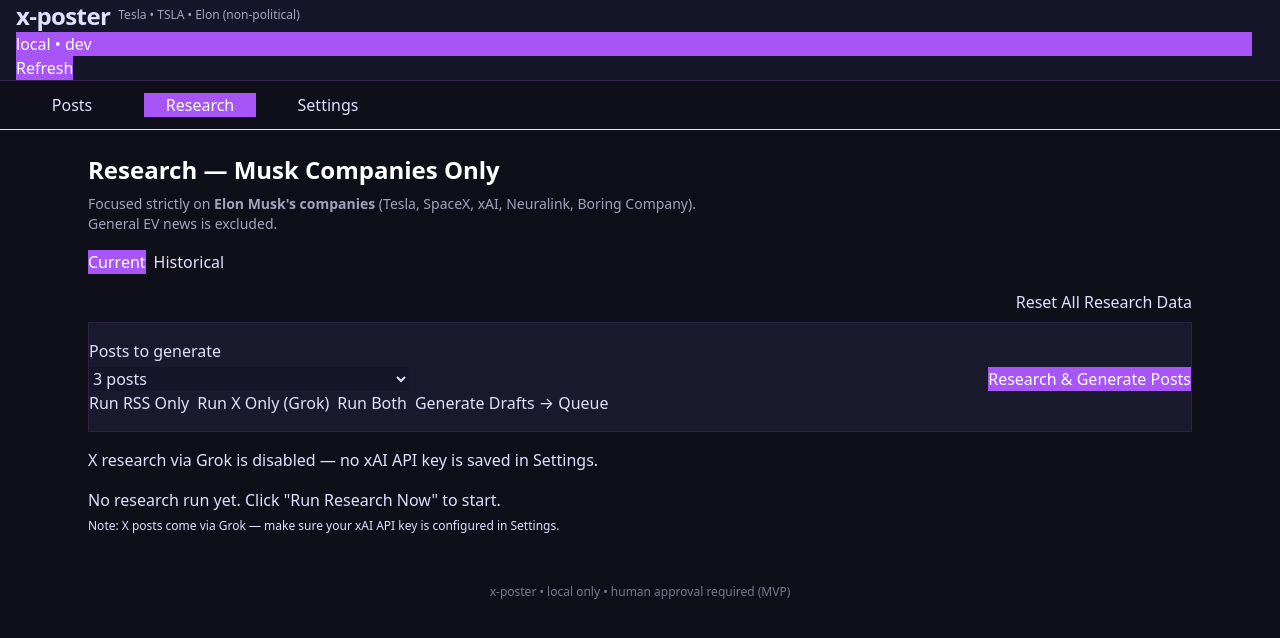
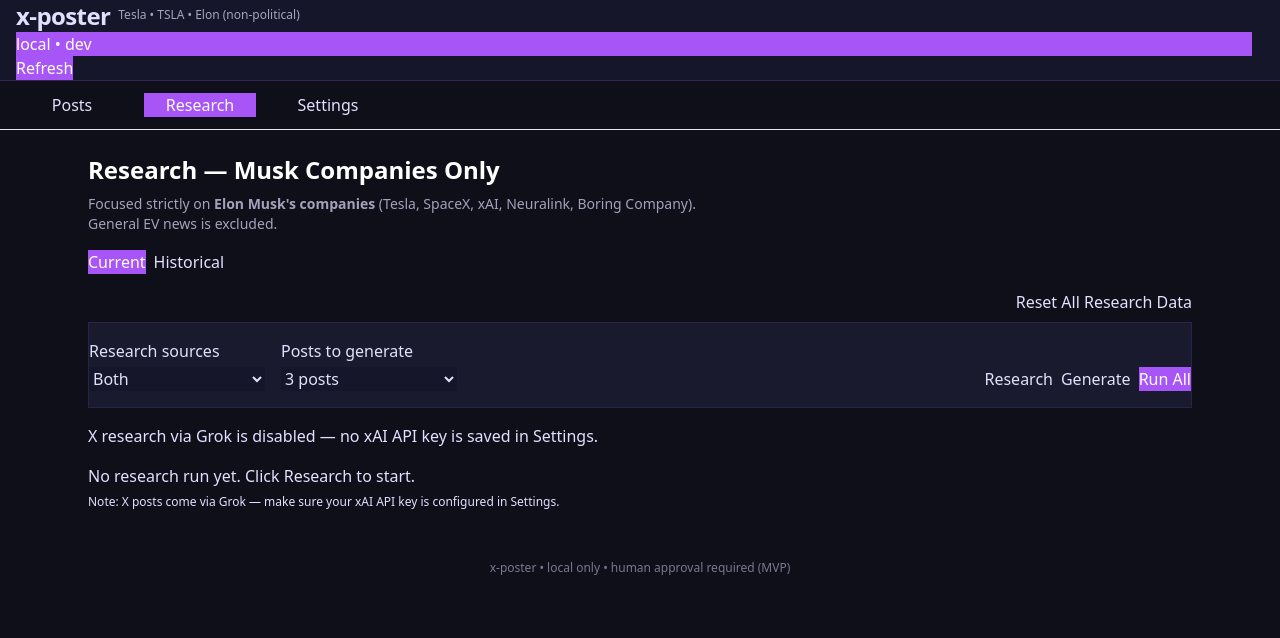
Before and after one commit to CookBrad/x-poster, a React (Vite) app: page / in a window 1280 px wide. Both pictures are taken after a click on the button "Research". Shown: the top 638 px of the page. Built offline with nearby package versions, Linux system fonts and the light colour scheme.

Commit message:
Simplify Research tab controls with mode selector and action buttons
Replace separate RSS/X/Both and generate buttons with source and post
selectors plus Research, Generate, and Run All actions that respect
the selected research mode.

```diff
--- a/src/components/ResearchTab.tsx
+++ b/src/components/ResearchTab.tsx
@@ -1,6 +1,12 @@
 import { useEffect, useState } from 'react'
 import { invoke } from '@tauri-apps/api/core'
-import { RESEARCH_SOURCE_TYPE, SETTING_KEYS } from '../lib/constants'
+import {
+  RESEARCH_MODE,
+  RESEARCH_MODE_OPTIONS,
+  RESEARCH_SOURCE_TYPE,
+  SETTING_KEYS,
+  type ResearchMode,
+} from '../lib/constants'
 import {
   generateDraftsFromLatestResearch,
   getAllHistoricalSources,
@@ -15,11 +21,11 @@
   saveDraftGenerationCount,
 } from '../lib/draftGeneration'
 import { errorMessage } from '../lib/errors'
+import { researchModeLabel, researchModeRequiresXaiKey } from '../lib/researchMode'
 import { formatResearchSourceDate, ResearchSourceCard } from './ResearchSourceCard'
 import { HistoricalSourcesList } from './HistoricalSourcesList'
 
 type ResearchSubTab = 'current' | 'historical'
-type ResearchMode = 'rss' | 'x' | 'both'
 
 export function ResearchTab() {
   const [activeSubTab, setActiveSubTab] = useState<ResearchSubTab>('current')
@@ -28,6 +34,7 @@
   const [historicalResetKey, setHistoricalResetKey] = useState(0)
   const [showResetConfirm, setShowResetConfirm] = useState(false)
   const [draftCount, setDraftCount] = useState(loadDraftGenerationCount)
+  const [researchMode, setResearchMode] = useState<ResearchMode>(RESEARCH_MODE.both)
   const [loading, setLoading] = useState(false)
   const [generating, setGenerating] = useState(false)
   const [pipelinePhase, setPipelinePhase] = useState<'idle' | 'research' | 'generate'>('idle')
@@ -48,13 +55,13 @@
     }
   }
 
-  const handleRunResearch = async (mode: ResearchMode = 'both') => {
+  const handleRunResearch = async () => {
     setLoading(true)
     setError(null)
     setGenerateSuccess(null)
 
     try {
-      const newRun = await runResearch(mode)
+      const newRun = await runResearch(researchMode)
       setCurrentRun(newRun)
       setActiveSubTab('current')
     } catch (runError: unknown) {
@@ -100,7 +107,7 @@
     setPipelinePhase('research')
 
     try {
-      const newRun = await runResearch('both')
+      const newRun = await runResearch(researchMode)
       setCurrentRun(newRun)
       setActiveSubTab('current')
 
@@ -173,6 +180,13 @@
   const grokXCount = currentRun?.sources.filter(
     (source) => source.source_type === RESEARCH_SOURCE_TYPE.xGrok
   ).length
+
+  const researchNeedsXaiKey = researchModeRequiresXaiKey(researchMode)
+  const researchDisabled = isBusy || (researchNeedsXaiKey && !hasXaiKey)
+  const generateDisabled = isBusy || !hasXaiKey || !currentRun
+  const runAllDisabled = isBusy || !hasXaiKey
+
+  const activeResearchLabel = researchModeLabel(researchMode)
 
   return (
     <div>
@@ -263,8 +277,27 @@
         <div>
           <div className="card bg-base-200/60 mb-4">
             <div className="card-body py-4 gap-4">
-              <div className="flex flex-wrap items-end justify-between gap-4">
-                <label className="form-control w-full max-w-xs">
+              <div className="flex flex-wrap items-end gap-4">
+                <label className="form-control w-full max-w-[11rem]">
+                  <div className="label py-0 pb-1">
+                    <span className="label-text font-medium">Research sources</span>
+                  </div>
+                  <select
+                    className="select select-bordered select-sm w-full"
+                    value={researchMode}
+                    onChange={(event) => setResearchMode(event.target.value as ResearchMode)}
+                    disabled={isBusy}
+                    data-testid="research-mode"
+                  >
+                    {RESEARCH_MODE_OPTIONS.map((option) => (
+                      <option key={option.value} value={option.value}>
+                        {option.label}
+                      </option>
+                    ))}
+                  </select>
+                </label>
+
+                <label className="form-control w-full max-w-[11rem]">
                   <div className="label py-0 pb-1">
                     <span className="label-text font-medium">Posts to generate</span>
                   </div>
@@ -283,68 +316,58 @@
                   </select>
                 </label>
 
-                <button
-                  type="button"
-                  className="btn btn-primary"
-                  onClick={() => void handleResearchAndGenerate()}
-                  disabled={isBusy || !hasXaiKey}
-                  title={!hasXaiKey ? 'xAI key required for research and draft generation' : ''}
-                  data-testid="research-and-generate"
-                >
-                  {isPipelineBusy
-                    ? pipelinePhase === 'research'
-                      ? 'Researching…'
-                      : 'Generating posts…'
-                    : 'Research & Generate Posts'}
-                </button>
-              </div>
-
-              <div className="flex flex-wrap gap-2">
+                <div className="flex flex-wrap gap-2 ml-auto">
                   <button
                     type="button"
                     className="btn btn-sm btn-outline"
-                  onClick={() => void handleRunResearch('rss')}
-                  disabled={isBusy}
+                    onClick={() => void handleRunResearch()}
+                    disabled={researchDisabled}
+                    title={
+                      researchNeedsXaiKey && !hasXaiKey
+                        ? 'xAI key required for X research'
+                        : `Research ${activeResearchLabel} sources`
+                    }
+                    data-testid="research-button"
                   >
-                  Run RSS Only
-                </button>
-
-                <button
-                  type="button"
-                  className="btn btn-sm btn-outline"
-                  onClick={() => void handleRunResearch('x')}
-                  disabled={isBusy || !hasXaiKey}
-                  title={!hasXaiKey ? 'xAI key required for Grok X research' : ''}
-                >
-                  Run X Only (Grok)
-                </button>
-
-                <button
-                  type="button"
-                  className="btn btn-sm btn-outline"
-                  onClick={() => void handleRunResearch('both')}
-                  disabled={isBusy || !hasXaiKey}
-                  title={!hasXaiKey ? 'xAI key required for Grok X research' : ''}
-                >
-                  Run Both
+                    {loading ? 'Researching…' : 'Research'}
                   </button>
 
                   <button
                     type="button"
                     className="btn btn-sm btn-warning"
                     onClick={() => void handleGenerateDrafts()}
-                  disabled={isBusy || !hasXaiKey || !currentRun}
+                    disabled={generateDisabled}
                     title={
                       !hasXaiKey
                         ? 'xAI key required'
                         : !currentRun
                           ? 'Run research first'
-                        : `Generate ${draftCount} draft post(s) from latest research`
+                          : `Generate ${draftCount} post(s) from latest research`
                     }
-                  data-testid="generate-drafts"
+                    data-testid="generate-button"
                   >
-                  {generating ? 'Generating drafts…' : 'Generate Drafts → Queue'}
+                    {generating ? 'Generating…' : 'Generate'}
                   </button>
+
+                  <button
+                    type="button"
+                    className="btn btn-sm btn-primary"
+                    onClick={() => void handleResearchAndGenerate()}
+                    disabled={runAllDisabled}
+                    title={
+                      !hasXaiKey
+                        ? 'xAI key required'
+                        : `Research ${activeResearchLabel}, then generate ${draftCount} post(s)`
+                    }
+                    data-testid="run-all-button"
+                  >
+                    {isPipelineBusy
+                      ? pipelinePhase === 'research'
+                        ? 'Researching…'
+                        : 'Generating…'
+                      : 'Run All'}
+                  </button>
+                </div>
               </div>
             </div>
           </div>
@@ -354,13 +377,13 @@
               <span className="loading loading-spinner loading-lg text-primary" />
               <p className="mt-3 font-medium">
                 {pipelinePhase === 'generate' || generating
-                  ? `Generating ${draftCount} draft post(s)…`
-                  : 'Researching sources…'}
+                  ? `Generating ${draftCount} post(s)…`
+                  : `Researching ${activeResearchLabel} sources…`}
               </p>
               <p className="text-xs opacity-60 mt-1">
                 {pipelinePhase === 'generate' || generating
                   ? 'Writing insight-focused posts from the latest research run'
-                  : 'Querying RSS + Grok for high-signal Musk company updates'}
+                  : 'Collecting high-signal Musk company updates'}
               </p>
             </div>
           )}
@@ -420,7 +443,7 @@
             </div>
           ) : (
             <div className="alert alert-info">
-              No research run yet. Click "Run Research Now" to start.
+              No research run yet. Click Research to start.
               <br />
               <span className="text-xs">
                 Note: X posts come via Grok — make sure your xAI API key is configured in Settings.
--- a/src/lib/constants.ts
+++ b/src/lib/constants.ts
@@ -34,3 +34,17 @@
   rss: 'rss',
   xGrok: 'x_grok',
 } as const
+
+export const RESEARCH_MODE = {
+  rss: 'rss',
+  x: 'x',
+  both: 'both',
+} as const
+
+export type ResearchMode = (typeof RESEARCH_MODE)[keyof typeof RESEARCH_MODE]
+
+export const RESEARCH_MODE_OPTIONS: { value: ResearchMode; label: string }[] = [
+  { value: RESEARCH_MODE.rss, label: 'RSS' },
+  { value: RESEARCH_MODE.x, label: 'X (Grok)' },
+  { value: RESEARCH_MODE.both, label: 'Both' },
+]
--- /dev/null
+++ b/src/lib/researchMode.ts
@@ -0,0 +1,16 @@
+import { RESEARCH_MODE, type ResearchMode } from './constants'
+
+export function researchModeRequiresXaiKey(mode: ResearchMode): boolean {
+  return mode === RESEARCH_MODE.x || mode === RESEARCH_MODE.both
+}
+
+export function researchModeLabel(mode: ResearchMode): string {
+  switch (mode) {
+    case RESEARCH_MODE.rss:
+      return 'RSS'
+    case RESEARCH_MODE.x:
+      return 'X'
+    case RESEARCH_MODE.both:
+      return 'RSS + X'
+  }
+}
```
Also changed, not shown: 2 other files (tests, documents, lock files or other folders). Lines whose indentation alone changed are shown as unchanged.
